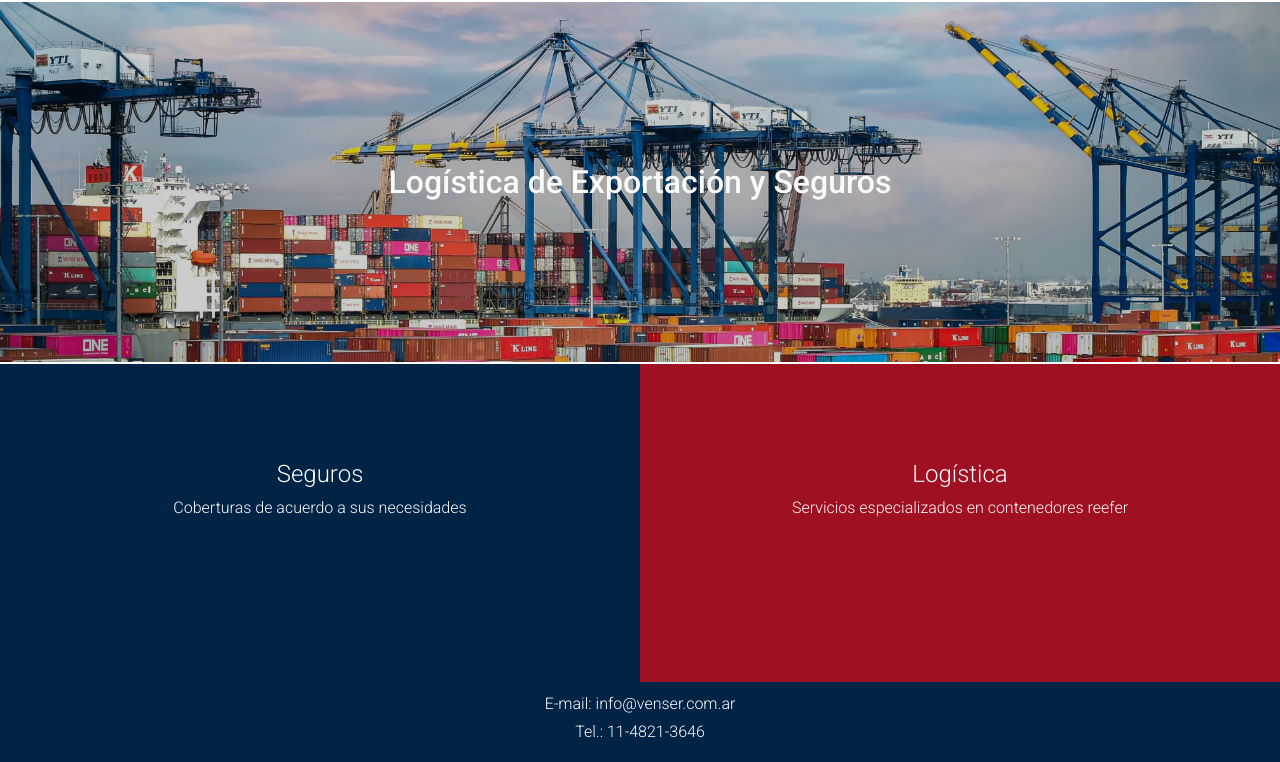
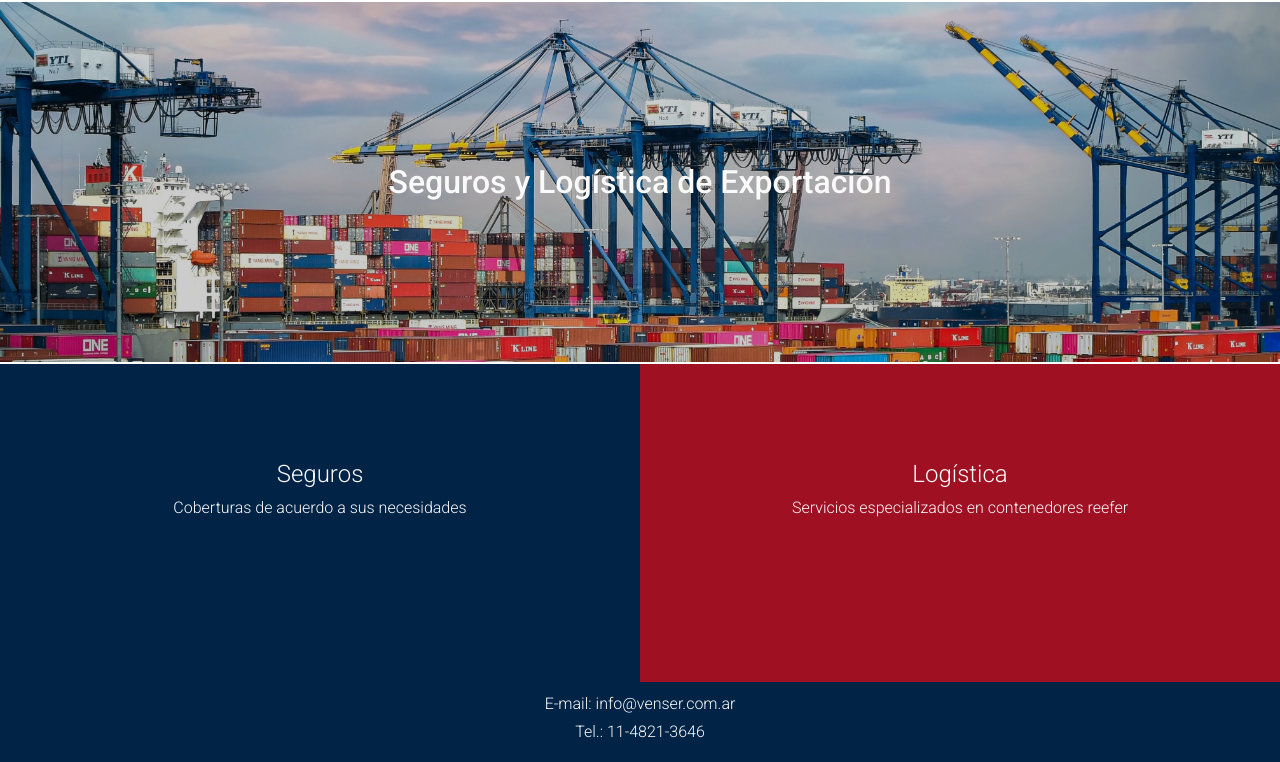
Before and after one commit to rosariobosch/VenSer, a website: page index.html in a window 1280 px wide. Shown: the part 67-829 px from the top of the page. Drawn offline with nearby package versions, Linux system fonts and the light colour scheme.

Commit message:
Cambio h1 index

```diff
--- a/index.html
+++ b/index.html
@@ -53,7 +53,7 @@
         <!-- Título con imagen de fondo -->
         <div class="animate__animated animate__fadeInLeft">
             <img src="media/imagen_index.jpg" alt="Contenedores en puerto" class="imagenSuperior">
-            <h1 class="tituloSuperior">Logística de Exportación y Seguros</h1>
+            <h1 class="tituloSuperior">Seguros y Logística de Exportación</h1>
         </div>
         <!-- Sección seguros -->
         <div class="contenedorIndex">
```
